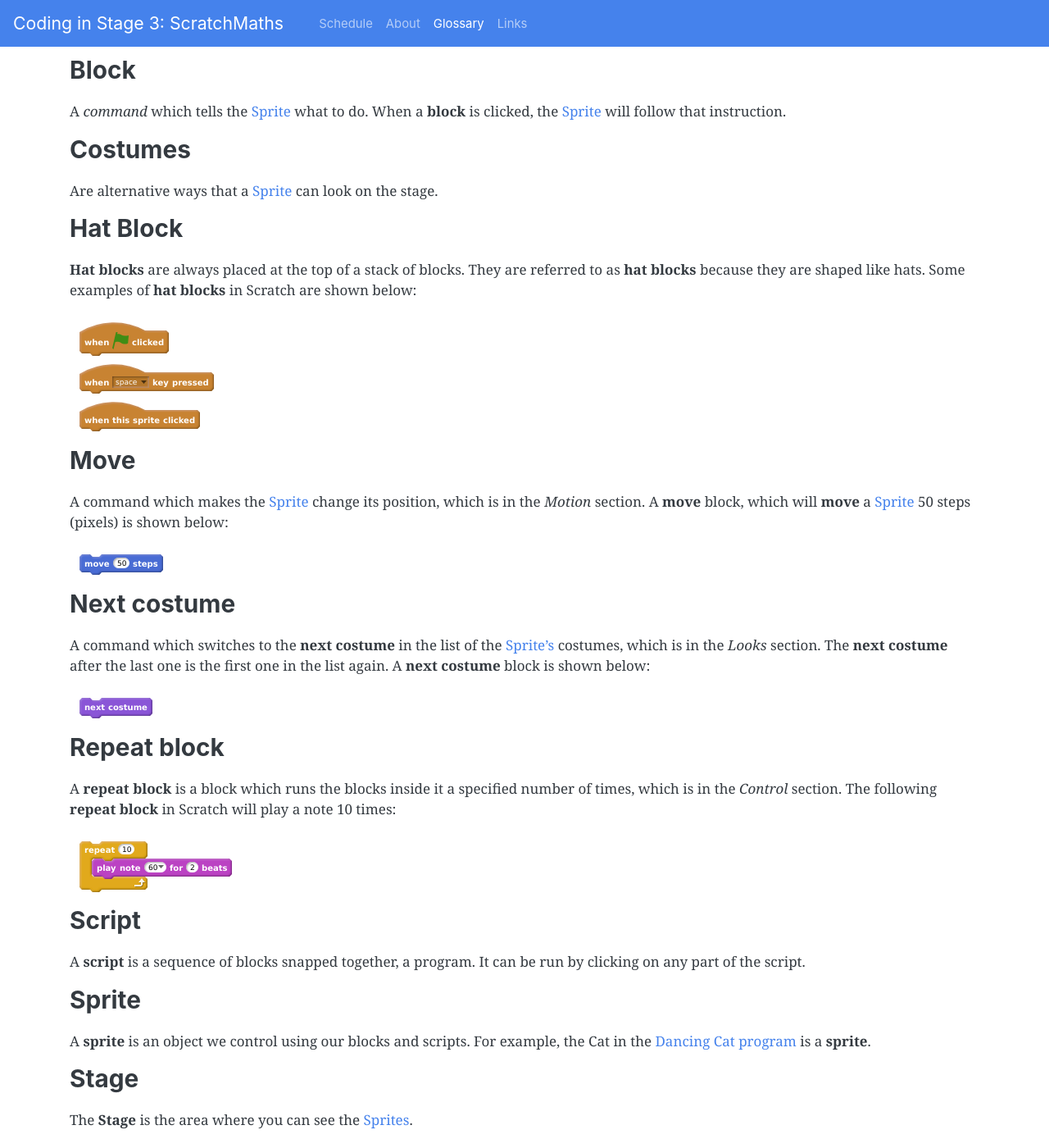
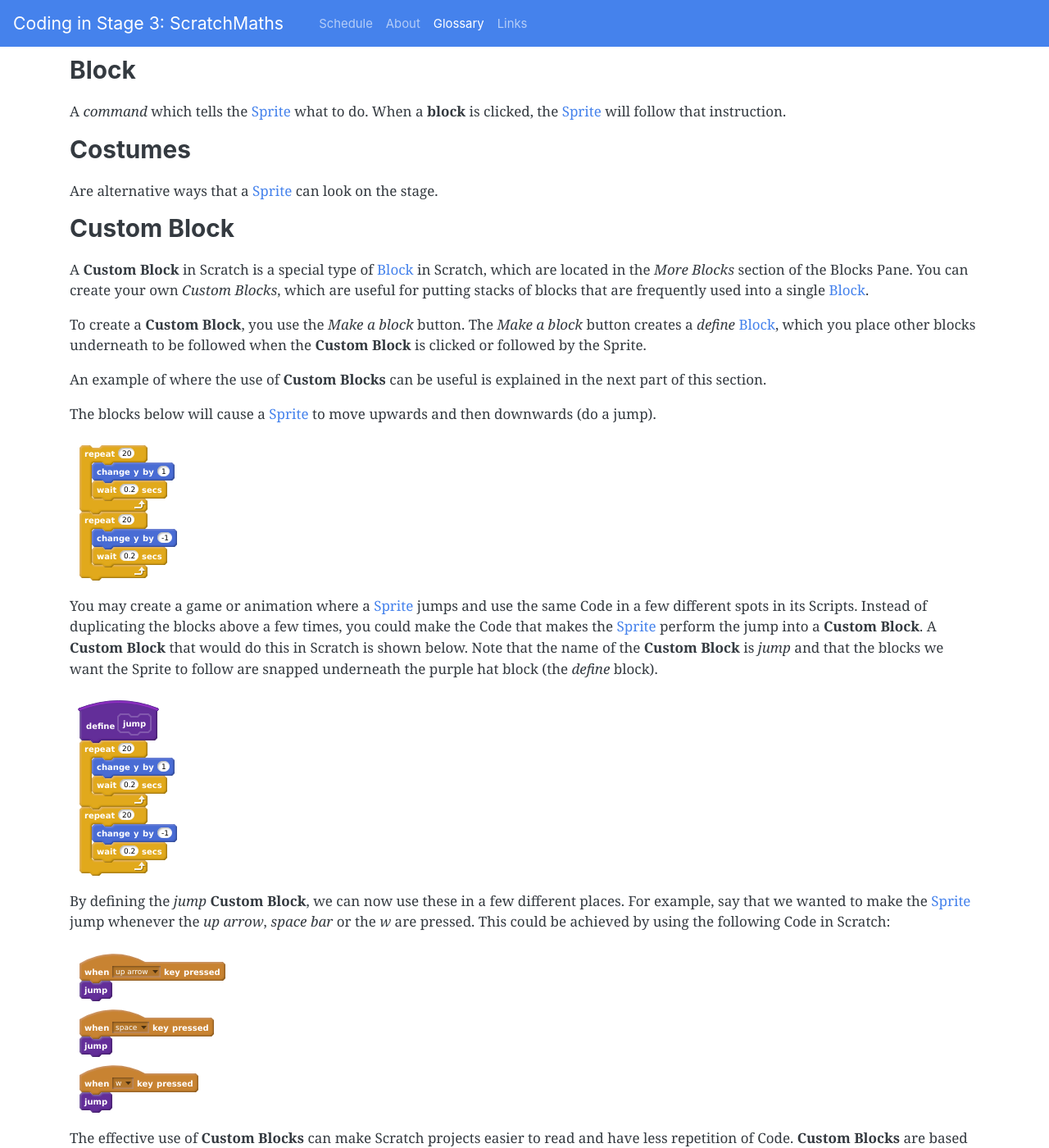
Before and after one commit to cs4s/2018, a Jekyll site: the page built from maths/glossary/index.md, in a window 1280 px wide and 1400 px high, scrolled down 11665 px. Shown: the whole window at 82% size. Built offline with Jekyll 4.4.1, drawn with Linux system fonts in a browser that asks for light colours; some of the changed text lies outside the part shown.

Commit message:
Changes Maths glossary to include custom blocks definition

```diff
--- a/maths/glossary/index.md
+++ b/maths/glossary/index.md
@@ -518,6 +518,73 @@
 
 Are alternative ways that a [Sprite](#sprite) can look on the stage.
 
+### Custom Block
+
+A **Custom Block** in Scratch is a special type of [Block](#block) in Scratch, which are located in the *More Blocks* section of the Blocks Pane.
+You can create your own *Custom Blocks*, which are useful for putting stacks of blocks that are frequently used into a single [Block](#block).
+
+To create a **Custom Block**, you use the *Make a block* button.
+The *Make a block* button creates a *define* [Block](#block), which you place other blocks underneath to be followed when the **Custom Block** is clicked or followed by the Sprite.
+
+An example of where the use of **Custom Blocks** can be useful is explained in the next part of this section.
+
+The blocks below will cause a [Sprite](#sprite) to move upwards and then downwards (do a jump).
+
+~~~
+
+repeat (20)
+	change y by (1)
+	wait (0.2) secs
+end
+repeat (20)
+	change y by (-1)
+	wait (0.2) secs
+end
+
+~~~
+{: .language-scratch}
+
+You may create a game or animation where a [Sprite](#sprite) jumps and use the same Code in a few different spots in its Scripts.
+Instead of duplicating the blocks above a few times, you could make the Code that makes the [Sprite](#sprite) perform the jump into a **Custom Block**.
+A **Custom Block** that would do this in Scratch is shown below.
+Note that the name of the **Custom Block** is *jump* and that the blocks we want the Sprite to follow are snapped underneath the purple hat block (the *define* block).
+
+~~~
+
+define jump
+repeat (20)
+	change y by (1)
+	wait (0.2) secs
+end
+repeat (20)
+	change y by (-1)
+	wait (0.2) secs
+end
+
+~~~
+{: .language-scratch}
+
+By defining the *jump* **Custom Block**, we can now use these in a few different places.
+For example, say that we wanted to make the [Sprite](#sprite) jump whenever the *up arrow*, *space bar* or the *w* are pressed.
+This could be achieved by using the following Code in Scratch:
+
+~~~
+
+when [up arrow v] key pressed
+	jump :: custom
+
+when [space v] key pressed
+	jump :: custom
+
+when [w v] key pressed
+	jump :: custom
+
+~~~
+{: .language-scratch}
+
+The effective use of **Custom Blocks** can make Scratch projects easier to read and have less repetition of Code.
+**Custom Blocks** are based off a concept in [Coding](#coding) called *Procedures* and/or *Functions*, which are important concepts in many Coding languages.
+
 ### Hat Block
 
 **Hat blocks** are always placed at the top of a stack of blocks.
```
Also changed, not shown: maths/week-4/index.md (+1 -3 lines).
